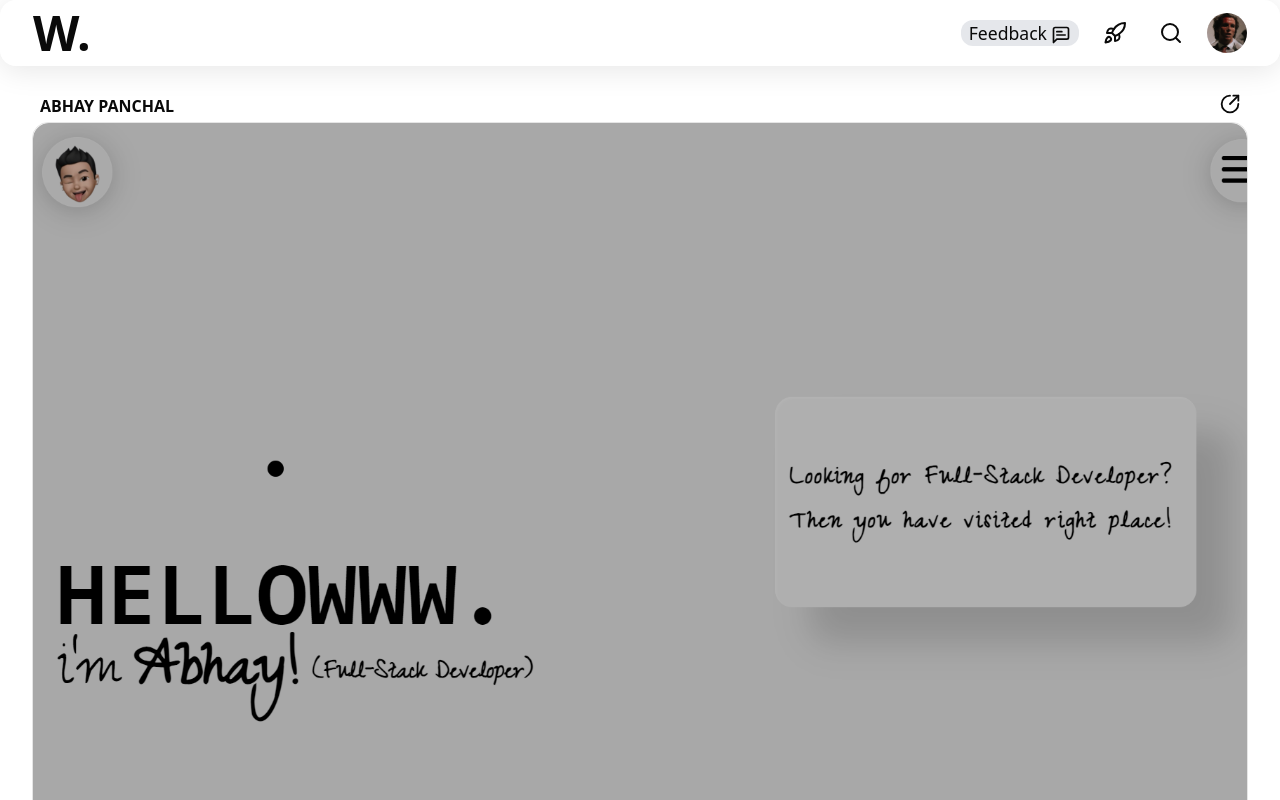
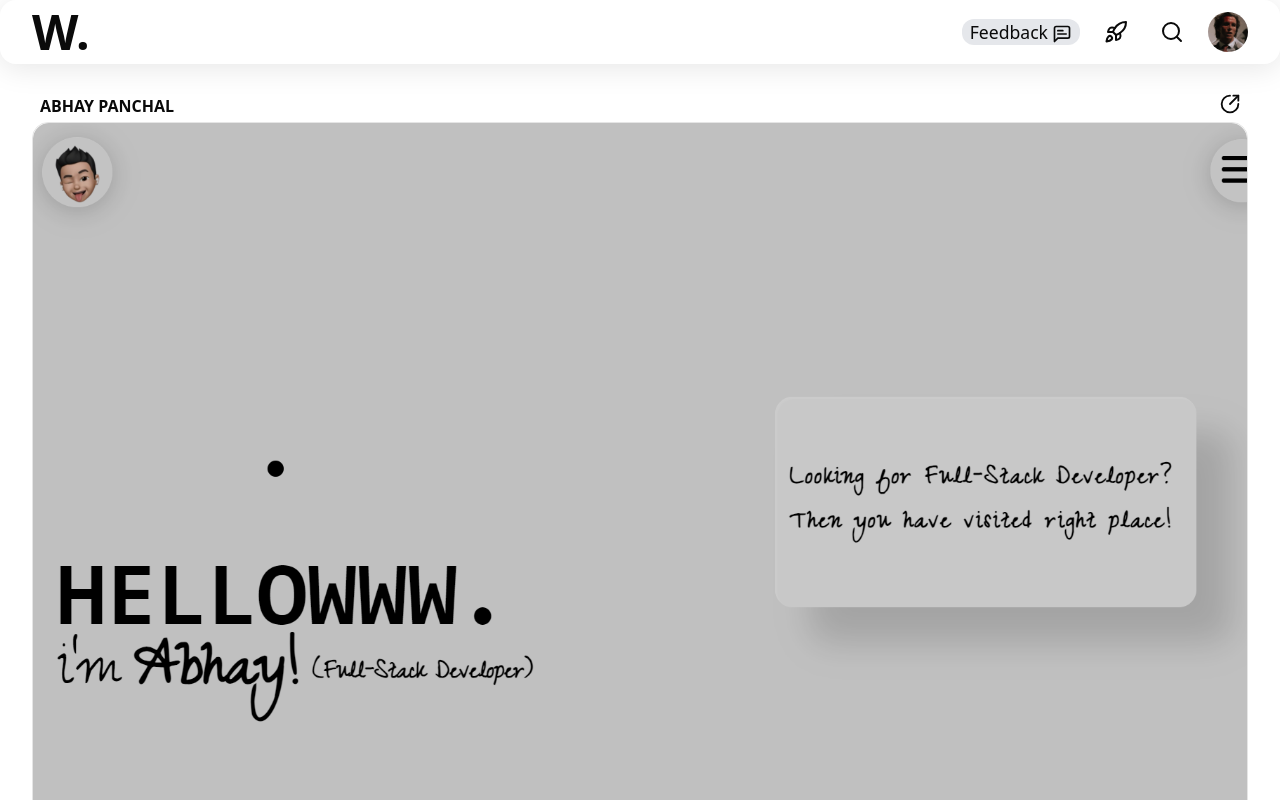
Before and after one commit to 9xVibee/wistezzFrontend, a React (Vite) app: page / in a window 1280 px wide. Shown: the top 800 px of the page. Built offline with nearby package versions, Linux system fonts and the light colour scheme; a web font is replaced by a local one.

Commit message:
chore: Dropdown close on outside click functionality added

```diff
--- a/src/components/Navbar.tsx
+++ b/src/components/Navbar.tsx
@@ -1,5 +1,5 @@
 /* eslint-disable @typescript-eslint/no-unused-vars */
-import { LogOut, MessageSquareText, Rocket, Search } from "lucide-react";
+import { LogIn, LogOut, MessageSquareText, Rocket, Search } from "lucide-react";
 
 import profileImg from "./../assets/batman.jpg";
 
@@ -12,12 +12,23 @@ import {
   TooltipTrigger,
 } from "@/components/ui/tooltip";
 
-import { useState } from "react";
+import { useEffect, useState } from "react";
 import DropDownItem from "./DropDownItem";
 import { DropDownData } from "@/utils/data";
 
 const Navbar = () => {
   const [isOpen, setIsOpen] = useState(false);
+  const [user, setUser] = useState(true);
+
+  useEffect(() => {
+    const handleCloseDropDownMenu = () => setIsOpen(false);
+
+    window.addEventListener("mousedown", handleCloseDropDownMenu);
+
+    return () => {
+      window.removeEventListener("mousedown", handleCloseDropDownMenu);
+    };
+  }, []);
 
   return (
     <div className="flex w-full justify-between px-4 sm:px-6 md:px-8 py-2 glassMorphisom fixed top-0 left-0 z-10">
@@ -61,6 +72,7 @@ const Navbar = () => {
         </TooltipProvider>
 
         {/* Profile */}
+        {user ? (
           <div
             className="w-10 h-10 hover:shadow-lg rounded-full transition-all duration-300 cursor-pointer"
             onClick={() => {
@@ -73,10 +85,25 @@ const Navbar = () => {
               className="rounded-full hover:shadow-lg"
             />
           </div>
+        ) : (
+          <TooltipProvider>
+            <Tooltip delayDuration={1}>
+              <TooltipTrigger>
+                <Link to={"/login"}>
+                  <p className="hover:bg-gray-200 cursor-pointer py-2 px-2 rounded-full transition-colors duration-300">
+                    <LogIn />
+                  </p>
+                </Link>
+              </TooltipTrigger>
+              <TooltipContent>Login</TooltipContent>
+            </Tooltip>
+          </TooltipProvider>
+        )}
 
         {/* DropDown */}
         {isOpen && (
           <div className="w-[16rem] rounded-md flex flex-col shadow-lg h-fit bg-white absolute top-[3.2rem] right-6 sm:right-8 md:right-10 border py-1 px-2">
+            {/* Iterating over the Dropdown data */}
             {DropDownData.map((item) => (
               <DropDownItem
                 Icon={item.Icon}
@@ -87,6 +114,7 @@ const Navbar = () => {
               />
             ))}
 
+            {/* Todo: Add logout function */}
             <p
               onClick={() => {}}
               className="w-full flex transition-colors duration-300 items-center text-[1rem]  cursor-pointer hover:text-muted-foreground font-medium gap-2 px-2 hover:bg-gray-100 py-2"
--- a/src/components/WebsiteOfTheDay.tsx
+++ b/src/components/WebsiteOfTheDay.tsx
@@ -17,7 +17,7 @@ const WebsiteOfTheDay = () => {
           alt=""
           className="w-full h-full rounded-2xl object-cover transition-all duration-300"
         />
-        <div className="w-full h-full rounded-2xl absolute bg-[rgba(0,0,0,0.3)] top-0 left-0 flex justify-center items-center"></div>
+        <div className="w-full h-full rounded-2xl absolute bg-[rgba(0,0,0,0.2)] top-0 left-0 flex justify-center items-center"></div>
       </div>
     </div>
   );
--- a/src/index.css
+++ b/src/index.css
@@ -55,8 +55,7 @@
   border-radius: 16px;
   box-shadow: 0 4px 30px rgba(0, 0, 0, 0.1);
   backdrop-filter: blur(5px);
-  -webkit-backdrop-filter: blur(5px);
-  border: 1px solid rgba(255, 255, 255, 0.3);
+  -webkit-backdrop-filter: blur(8px);
 }
 
 @layer base {
```
Lines whose indentation alone changed are shown as unchanged.
